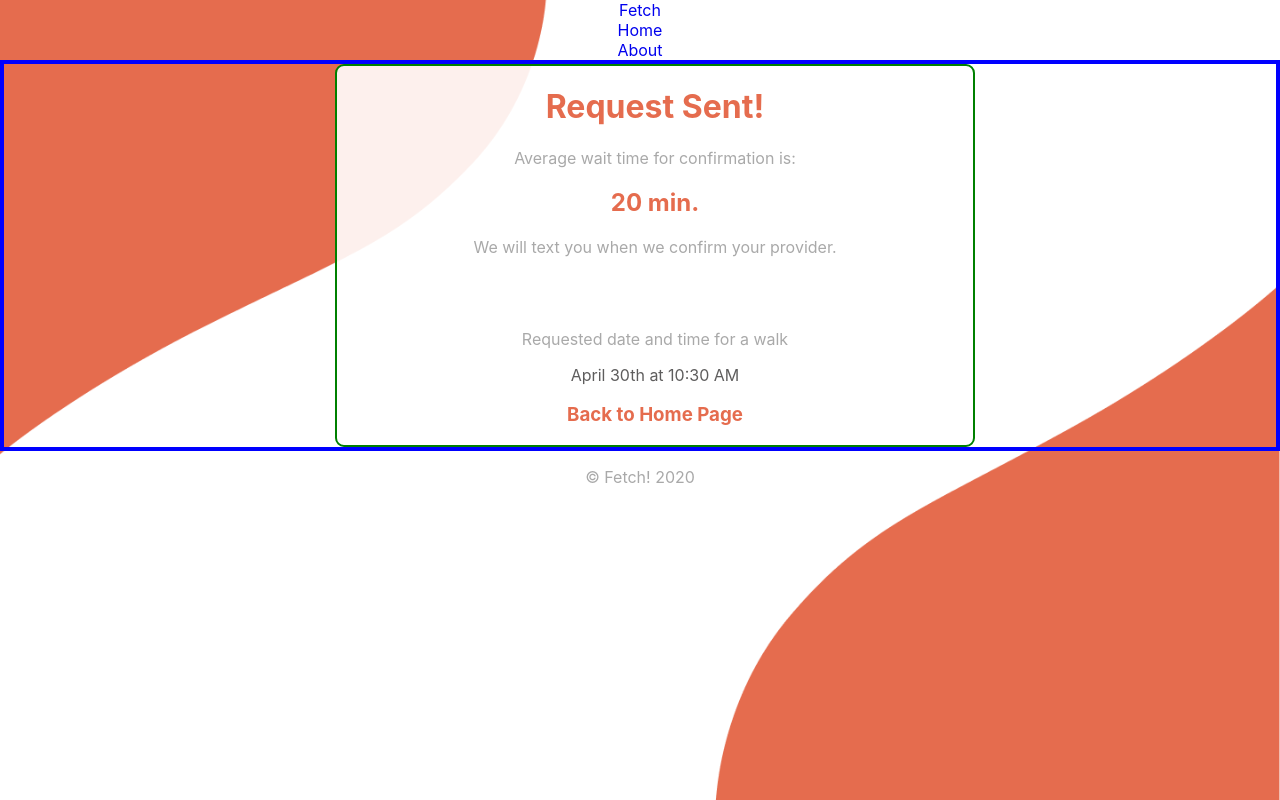
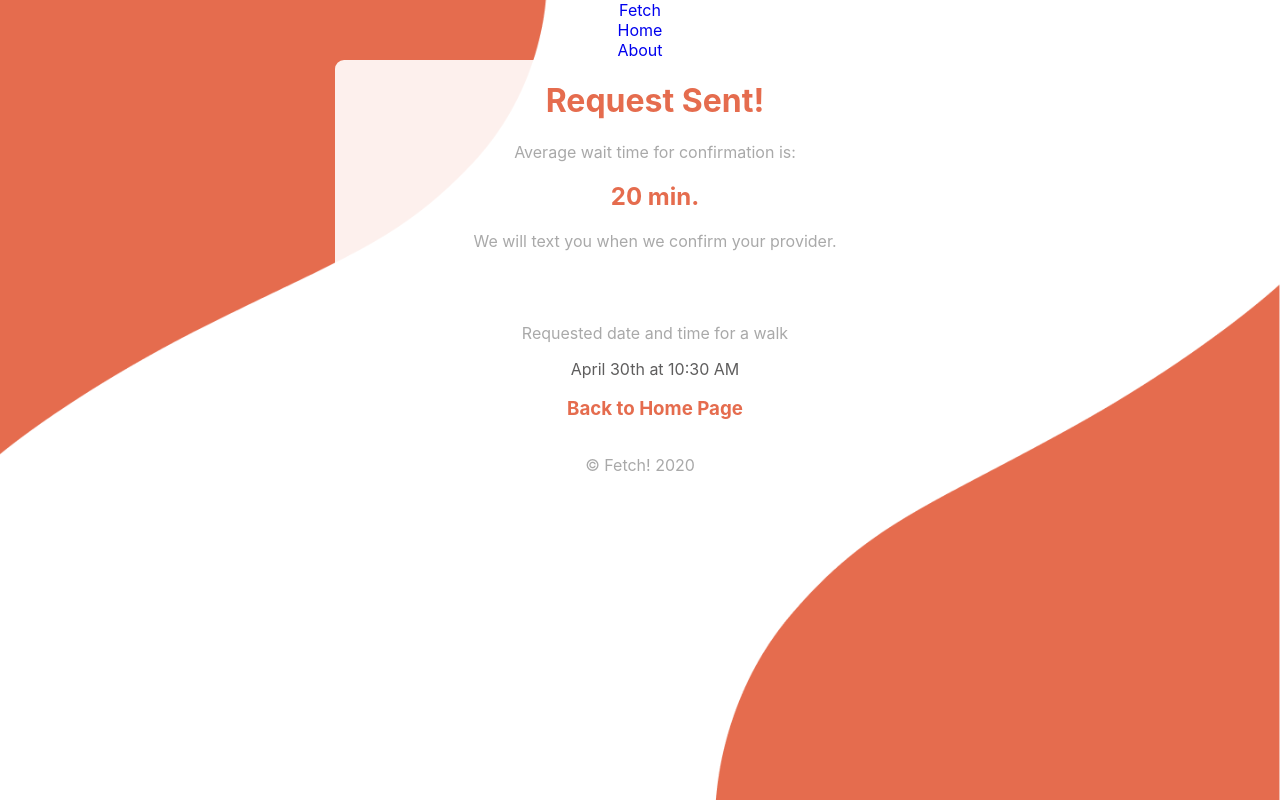
Before and after one commit to carlynicholson/GA-Project-3-Frontend, a React (Create React App) app: page /request in a window 1280 px wide. Built offline with nearby package versions, Linux system fonts and the light colour scheme.

Commit message:
removed testing borders from Confirmation.css from master branch

```diff
--- a/src/components/confirmation/Confirmation.css
+++ b/src/components/confirmation/Confirmation.css
@@ -11,11 +11,9 @@ body {
     flex-direction: column;
     flex-wrap: nowrap;
     align-items: center;
-    border: 4px solid blue;
 }
 
 .box {
-    border: 2px solid green;
     background: rgba(255, 255, 255, 0.9);
     border-radius: 9px;
     width: 50%;
```
